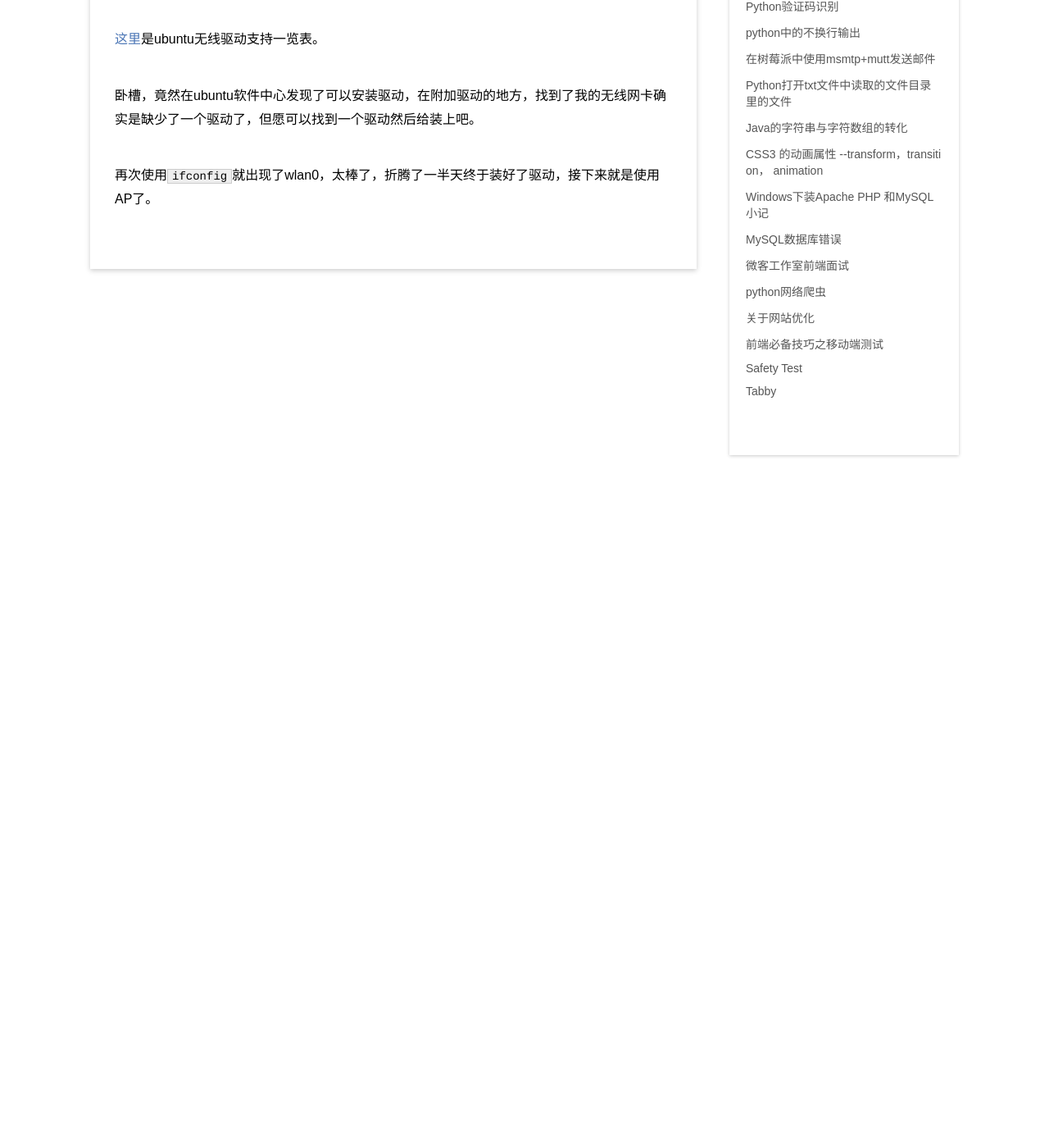
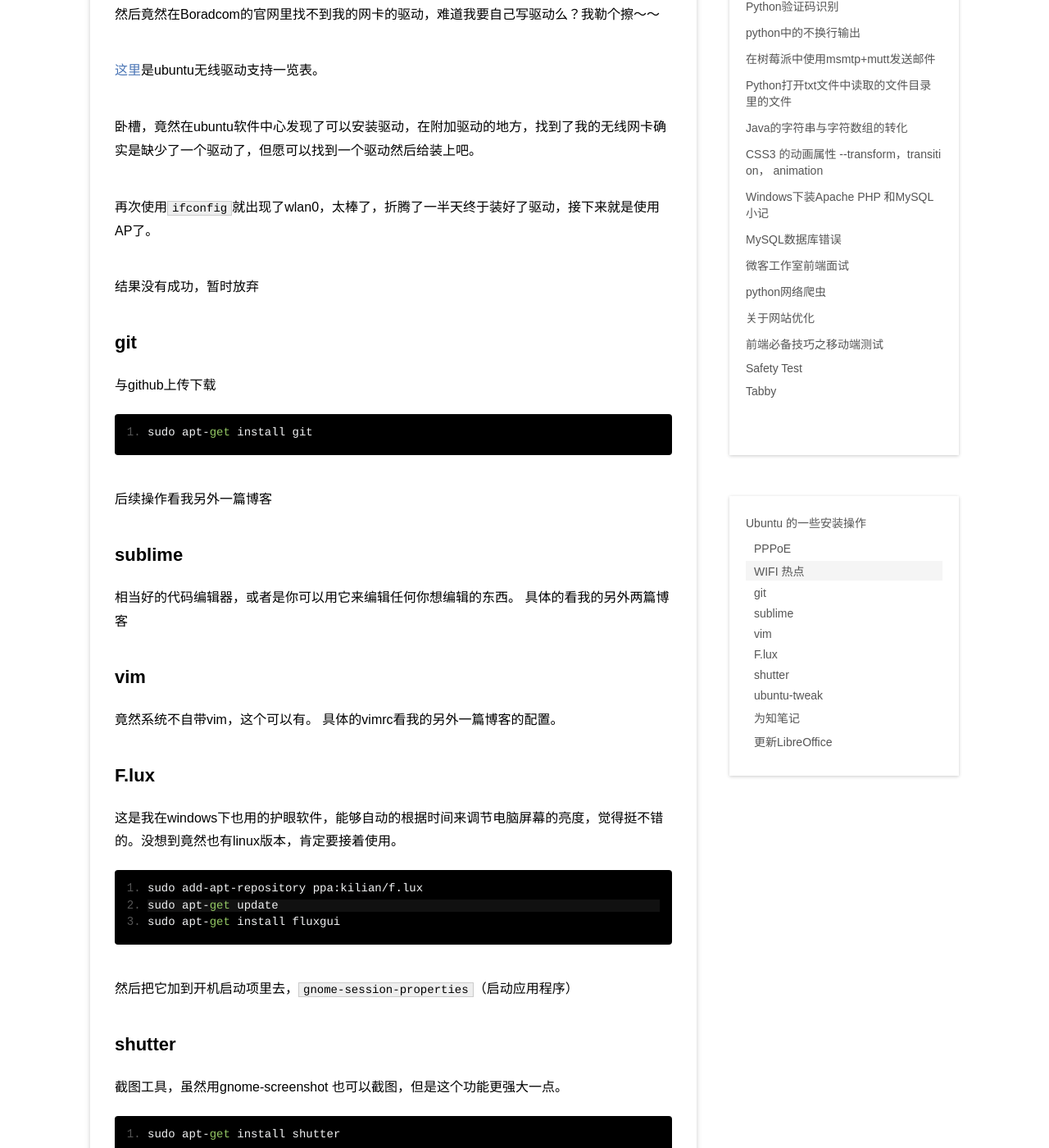
Before and after one commit to windard/windard.com, a Jekyll site: the page built from _posts/blog/2016-1-23-Ubuntu-Gnome.md, in a window 1280 px wide and 1400 px high, scrolled down 1430 px. Shown: the whole window at 82% size. Built offline with Jekyll 4.4.1, drawn with Linux system fonts in a browser that asks for light colours; Markdown is read by kramdown in place of the engine named in the settings; before the commit the page ends 2035 px from its top, so only the background shows below that; some of the changed text lies outside the part shown.

Commit message:
This is some software that I install in my ubuntu gnome

````diff
--- a/_posts/blog/2016-1-23-Ubuntu-Gnome.md
+++ b/_posts/blog/2016-1-23-Ubuntu-Gnome.md
@@ -7,9 +7,9 @@
 
 ##PPPoE
 
-###1. 图形界面下，选择右上角的网络连接，或者在所有应用程序里找到网络连接。选择添加一个新的连接，选择DSL，进行设置就可以了。
+××1. ××图形界面下，选择右上角的网络连接，或者在所有应用程序里找到网络连接。选择添加一个新的连接，选择DSL，进行设置就可以了。
 
-###2. 在终端中输入`sudo pppopconf`然后按照程序指导完成。
+××2. ××在终端中输入`sudo pppopconf`然后按照程序指导完成。
 
 ```bash
 sudo pon dsl-provider	启动pppoe连接
@@ -45,3 +45,63 @@
 卧槽，竟然在ubuntu软件中心发现了可以安装驱动，在附加驱动的地方，找到了我的无线网卡确实是缺少了一个驱动了，但愿可以找到一个驱动然后给装上吧。
 
 再次使用`ifconfig`就出现了wlan0，太棒了，折腾了一半天终于装好了驱动，接下来就是使用AP了。
+
+结果没有成功，暂时放弃
+
+##git
+与github上传下载
+
+```bash
+sudo apt-get install git
+```
+
+后续操作看我另外一篇博客
+
+##sublime
+相当好的代码编辑器，或者是你可以用它来编辑任何你想编辑的东西。
+具体的看我的另外两篇博客
+
+##vim
+竟然系统不自带vim，这个可以有。
+具体的vimrc看我的另外一篇博客的配置。
+
+##F.lux
+这是我在windows下也用的护眼软件，能够自动的根据时间来调节电脑屏幕的亮度，觉得挺不错的。没想到竟然也有linux版本，肯定要接着使用。
+
+```bush
+sudo add-apt-repository ppa:kilian/f.lux
+sudo apt-get update
+sudo apt-get install fluxgui
+```
+
+然后把它加到开机启动项里去，`gnome-session-properties`（启动应用程序）
+
+##shutter
+截图工具，虽然用gnome-screenshot 也可以截图，但是这个功能更强大一点。
+
+```bash
+sudo apt-get install shutter
+```
+
+##ubuntu-tweak
+跟windows下的电脑管家比较类似。
+
+```bash
+sudo add-apt-repository ppa:tualatrix/ppa
+sudo apt-get update
+sudo apt-get install ubuntu-tweak
+```
+
+##为知笔记
+
+```bash
+sudo add-apt-repository ppa:wiznote-team
+sudo apt-get update
+sudo apt-get install wiznote
+```
+
+##更新LibreOffice
+把LibreOffice的英文界面改成中文
+```bash
+sudo apt-get install libreoffice-l10n-zh-cn libreoffice-help-zh-cn
+```
````
Also changed, not shown: other parts of _posts/blog/2016-1-23-Ubuntu-Gnome.md (+1 -1 lines).
